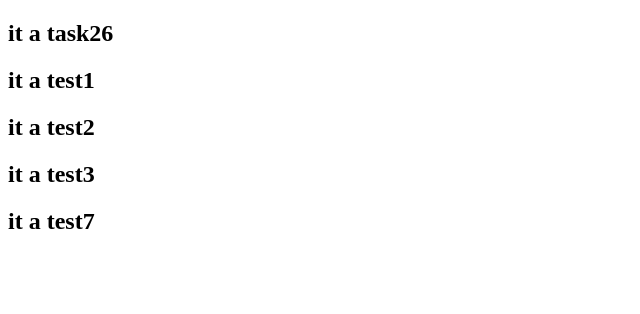
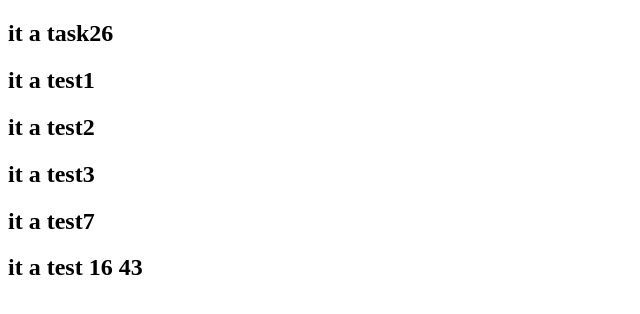
Before and after one commit to AmetDev/task26, a plain HTML site: page nginx-app/static/index.html in a window 1280 px wide. Shown: the whole page, without its empty margins (0-640 px from the left). Drawn offline with Linux system fonts and the light colour scheme.

Commit message:
new-changes

```diff
--- a/nginx-app/static/index.html
+++ b/nginx-app/static/index.html
@@ -11,5 +11,6 @@
     <h2>it a test2</h2>
     <h2>it a test3</h2>
     <h2>it a test7</h2>
+    <h2>it a test 16 43</h2>
 </body>
 </html>
```
Also changed, not shown: 1 other file.
